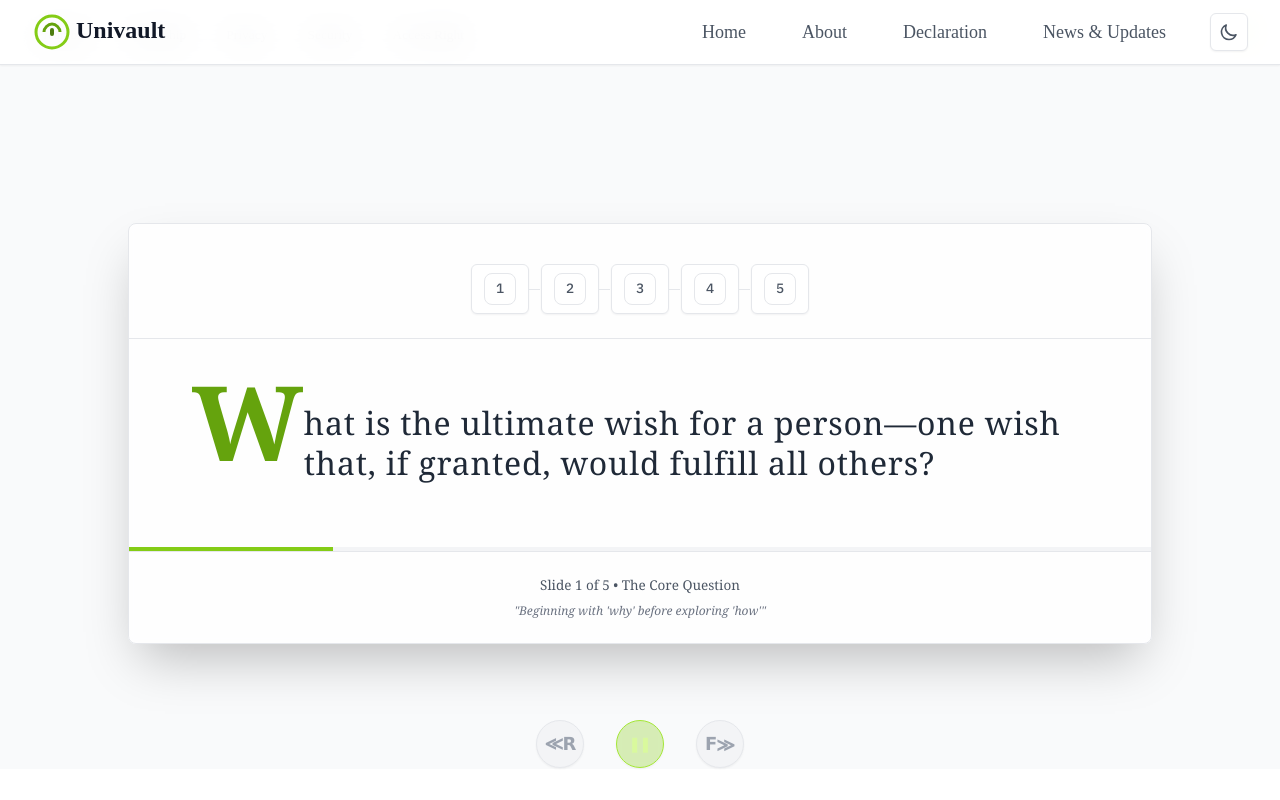
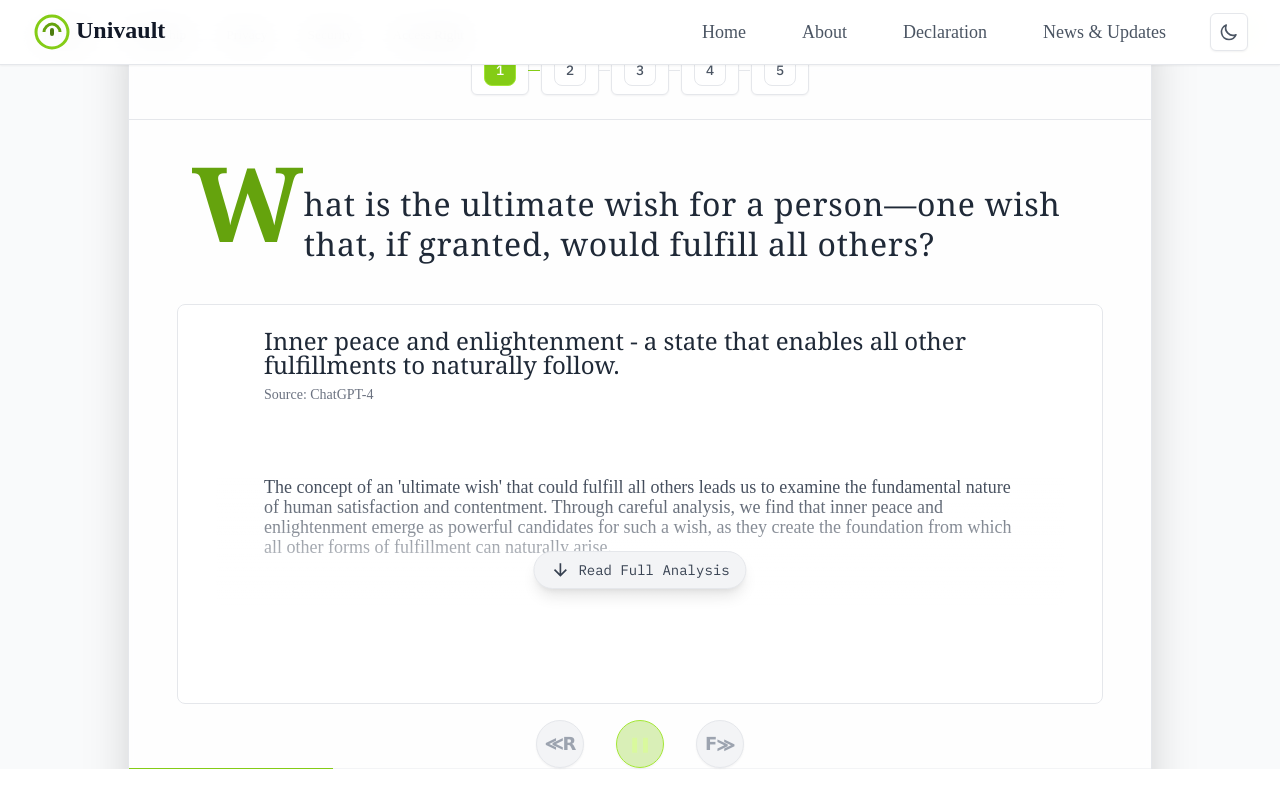
Before and after one commit to univault-org/md-next, a Next.js app: page /research in a window 1280 px wide. Shown: the top 800 px of the page. Built offline with nearby package versions, Linux system fonts and the light colour scheme.

Commit message:
fix: stable design for R II F player before dynamic content

```diff
--- a/src/pages/research/index.js
+++ b/src/pages/research/index.js
@@ -107,7 +107,7 @@ export default function Declaration({ slidesData }) {
       isPlaying={isPlaying}
     >
 
-      <div className="fixed inset-0 top-16 overflow-hidden">
+      <div className="fixed inset-0 top-4 overflow-hidden">
         <AnimatePresence mode="wait" custom={direction}>
           <motion.div
             key={currentSlide}
--- a/src/pages/research/main-question.js
+++ b/src/pages/research/main-question.js
@@ -16,7 +16,7 @@ import {
 
 export default function MainQuestion({ source, frontmatter }) {
   const [isPlaying, setIsPlaying] = useState(false);
-  const [activeAnswer, setActiveAnswer] = useState(null);
+  const [activeAnswer, setActiveAnswer] = useState("chatgpt");
   const [currentSlide, setCurrentSlide] = useState(0);
   const [isExpanded, setIsExpanded] = useState(false);
   const [isFullscreen, setIsFullscreen] = useState(false);
@@ -35,6 +35,11 @@ export default function MainQuestion({ source, frontmatter }) {
 
   // Handle escape key to close expanded view
   useEffect(() => {
+    if (!activeAnswer) {
+        setActiveAnswer("chatgpt");
+        setCurrentStep(0);
+        setCurrentSlide(0);
+      }
     const handleEsc = (event) => {
       if (event.key === "Escape") {
         setIsExpanded(false);
@@ -398,7 +403,7 @@ export default function MainQuestion({ source, frontmatter }) {
                       ref={contentRef}
                       className={`transition-all duration-300 ${
                         isExpanded
-                          ? "h-[calc(100vh-7rem)] overflow-y-auto scrollbar-thin scrollbar-thumb-gray-300 dark:scrollbar-thumb-gray-700"
+                          ? "h-[calc(100vh-2rem)] overflow-y-auto scrollbar-thin scrollbar-thumb-gray-300 dark:scrollbar-thumb-gray-700"
                           : "max-w-4xl mx-auto p-6"
                       }`}
                     >
@@ -409,9 +414,9 @@ export default function MainQuestion({ source, frontmatter }) {
             ${isExpanded ? "px-6 lg:px-12 py-8 pb-[10rem]" : ""}
           `}
                       >
-                        {/* Controls for Expanded View */}
+                        {/* Controls for Expanded View Buttons */}
                         {isExpanded && (
-                          <div className="fixed top-0 right-4 flex items-center gap-2 z-50">
+                          <div className="fixed top-4 right-4 flex items-center gap-2 z-50">
                             {/* Fullscreen Toggle */}
                             <button
                               onClick={toggleFullscreen}
@@ -447,7 +452,7 @@ export default function MainQuestion({ source, frontmatter }) {
 
                         {/* Content Header with adjusted spacing */}
                         <div
-                          className={`mb-6 ${isFullscreen ? "pt-16" : "pl-10"}`}
+                          className={`mb-6 ${isFullscreen ? "pt-16" : "pl-[3rem]"}`}
                         >
                           <h3 className="text-2xl lg:text-3xl font-serif text-gray-800 dark:text-white/90 mb-2">
                             {answers[activeAnswer].summary}
```
